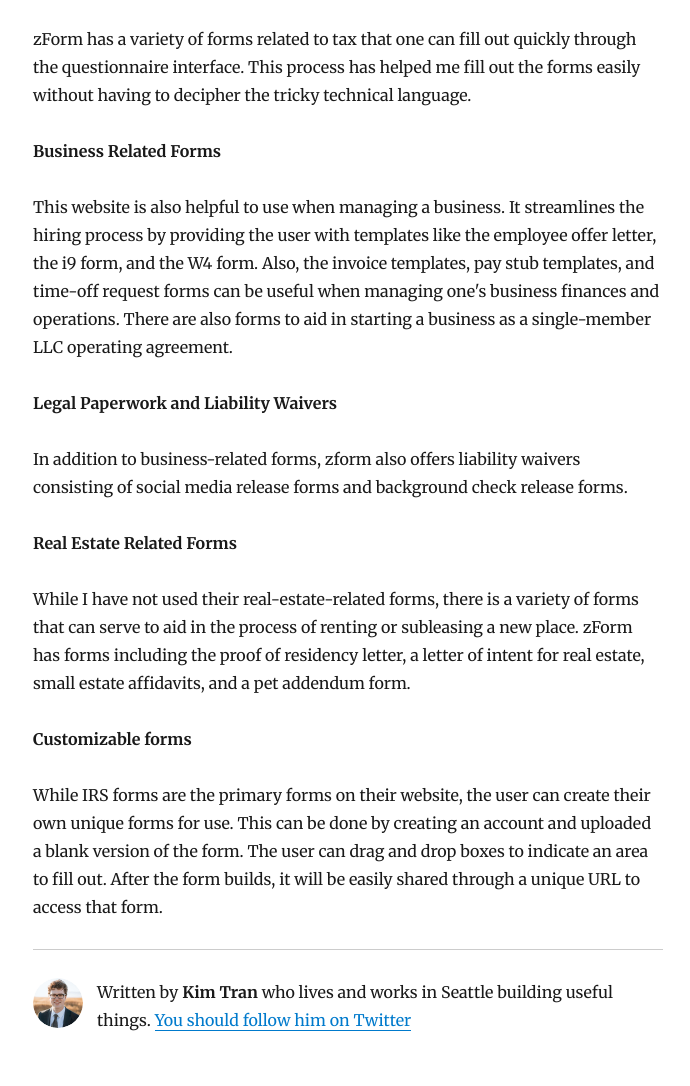
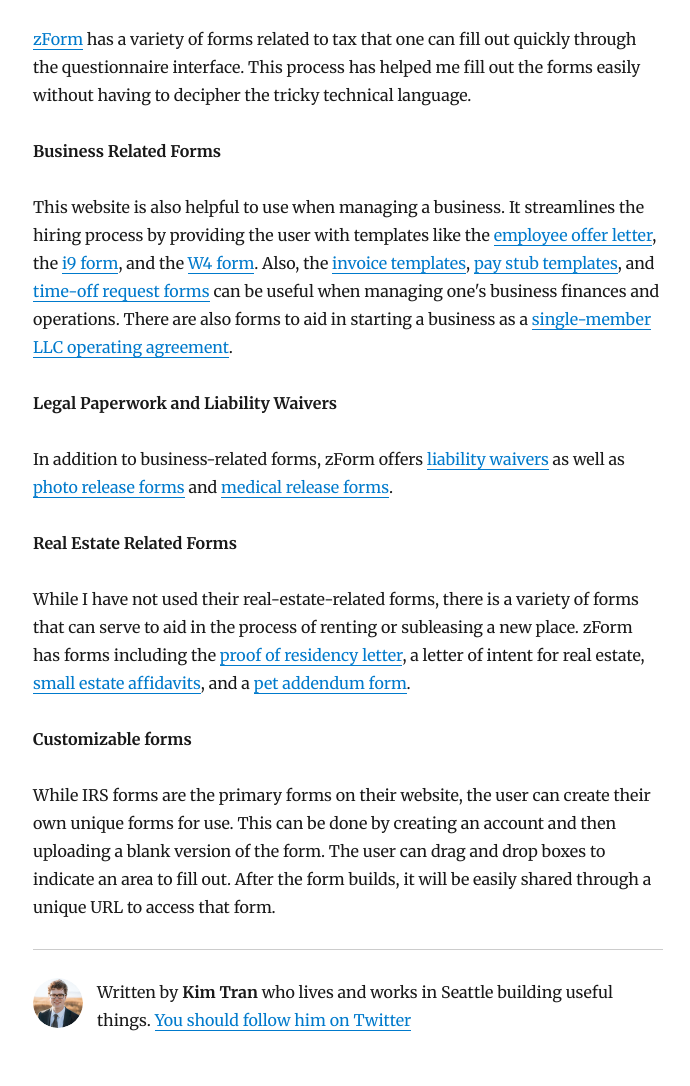
Before and after one commit to kimtran1/netlify, a Gatsby site: page /zform-transforming-paperwork/ in a window 1280 px wide. Shown: the part 214-1300 px from the top of the page, without its empty margins (292-982 px from the left). Built offline with nearby package versions, Linux system fonts and the light colour scheme; Gatsby itself is replaced by a stand-in of ours; some packages are replaced by stand-ins of ours.

Commit message:
added links to article

```diff
--- a/content/blog/zform-transforming-paperwork/index.md
+++ b/content/blog/zform-transforming-paperwork/index.md
@@ -5,28 +5,45 @@
 ---
 
 
-zForm has a variety of forms related to tax that one can fill out quickly through the questionnaire interface. This process has helped me fill out the forms easily without having to decipher the tricky technical language.
+
+ [zForm](http://zform.co/) has a variety of forms related to tax that one can fill out quickly through the questionnaire interface. This process has helped me fill out the forms easily without having to decipher the tricky technical language.
+
+
 
 
 
 **Business Related Forms**
 
-This website is also helpful to use when managing a business. It streamlines the hiring process by providing the user with templates like the employee offer letter, the i9 form, and the W4 form. Also, the invoice templates, pay stub templates, and time-off request forms can be useful when managing one's business finances and operations. There are also forms to aid in starting a business as a single-member LLC operating agreement.
+
+
+This website is also helpful to use when managing a business. It streamlines the hiring process by providing the user with templates like the [employee offer letter](https://zform.co/offer-letter-template), the [i9 form](https://zform.co/i-9-form), and the [W4 form](https://zform.co/w-4-form). Also, the [invoice templates](https://zform.co/invoice-template), [pay stub templates](https://zform.co/pay-stub-template), and [time-off request forms](https://zform.co/time-off-vacation-request-form) can be useful when managing one's business finances and operations. There are also forms to aid in starting a business as a [single-member LLC operating agreement](https://zform.co/single-member-llc-operating-agreement-template).
+
+
 
 
 
 **Legal Paperwork and Liability Waivers**
 
-In addition to business-related forms, zform also offers liability waivers consisting of social media release forms and background check release forms.
+
+
+In addition to business-related forms, zForm offers [liability waivers](https://zForm.co/liability-waiver-release-form) as well as [photo release forms](https://zform.co/photo-release-form) and [medical release forms](https://zform.co/medical-release-form).
+
+
 
 
 
 **Real Estate Related Forms**
 
-While I have not used their real-estate-related forms, there is a variety of forms that can serve to aid in the process of renting or subleasing a new place. zForm has forms including the proof of residency letter, a letter of intent for real estate, small estate affidavits, and a pet addendum form.
+
+
+While I have not used their real-estate-related forms, there is a variety of forms that can serve to aid in the process of renting or subleasing a new place. zForm has forms including the [proof of residency letter](https://zform.co/proof-of-residency-letter), a letter of intent for real estate, [small estate affidavits](https://zform.co/small-estate-affidavit-template), and a [pet addendum form](https://zform.co/pet-addendum-lease-template).
+
+
 
 
 
 **Customizable forms**
 
-While IRS forms are the primary forms on their website, the user can create their own unique forms for use. This can be done by creating an account and uploaded a blank version of the form. The user can drag and drop boxes to indicate an area to fill out. After the form builds, it will be easily shared through a unique URL to access that form.
+
+
+While IRS forms are the primary forms on their website, the user can create their own unique forms for use. This can be done by creating an account and then uploading a blank version of the form. The user can drag and drop boxes to indicate an area to fill out. After the form builds, it will be easily shared through a unique URL to access that form.
```
